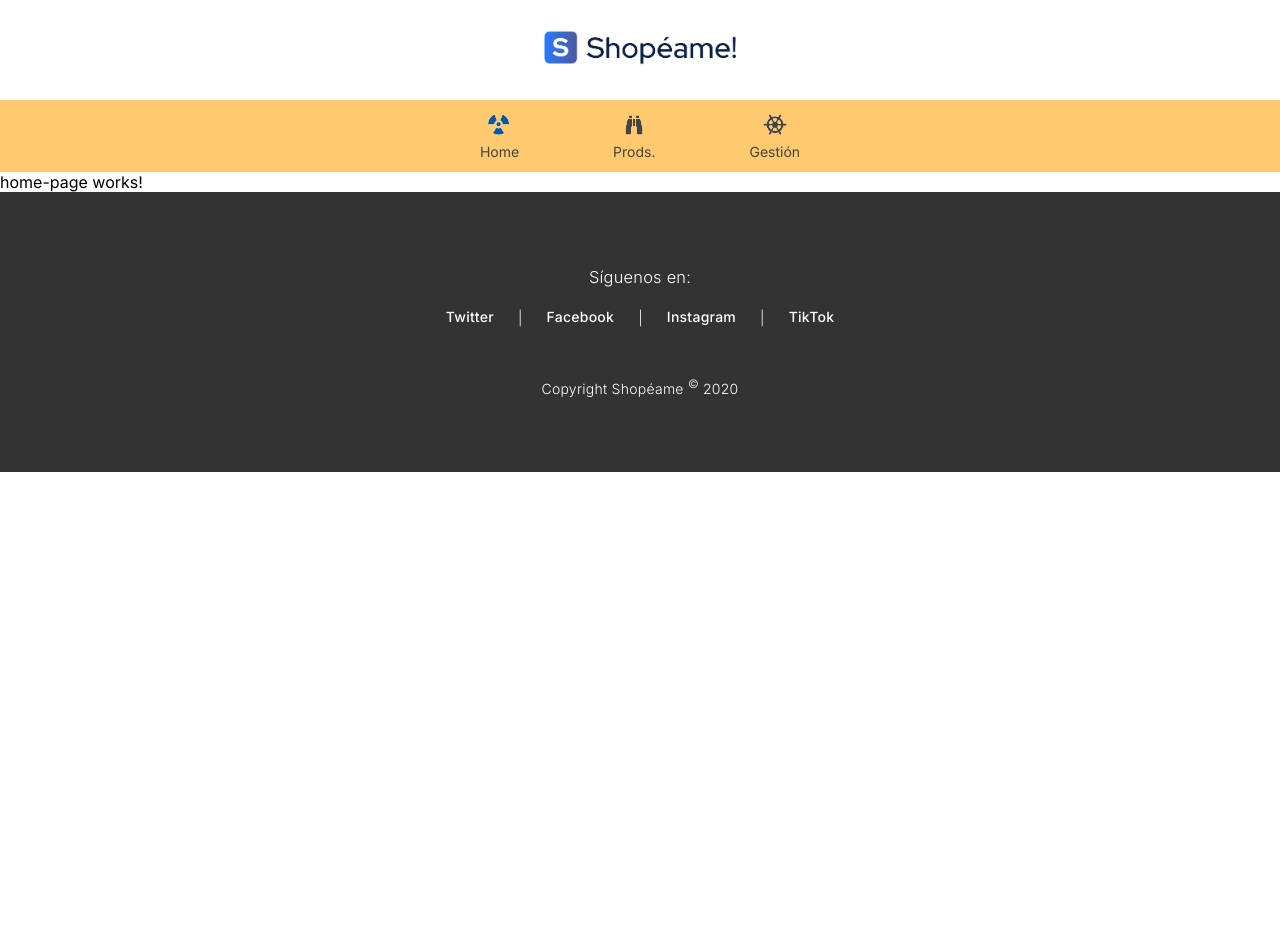
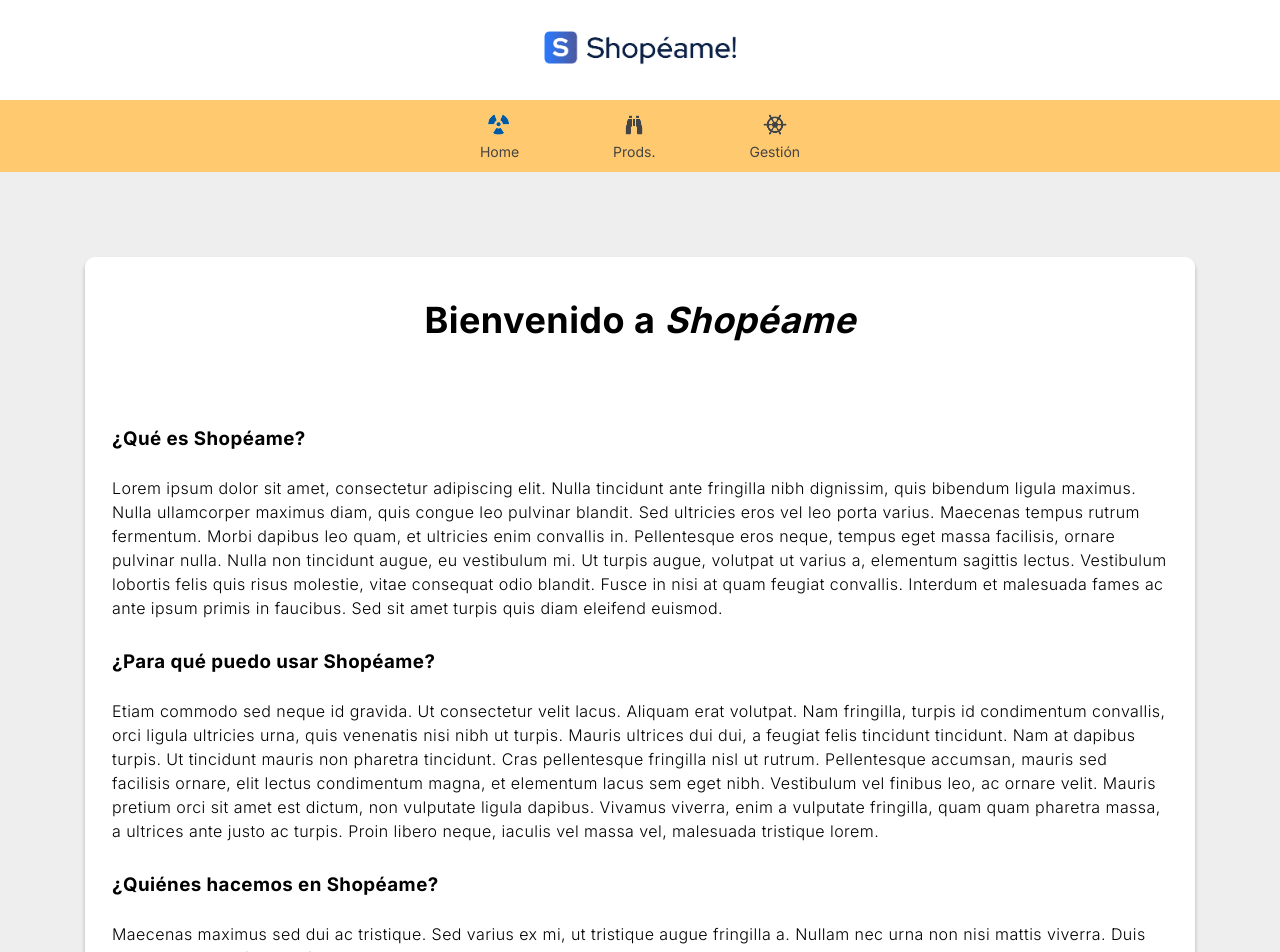
Before and after one commit to Cristelos/shopeame-angular, an Angular app: page / in a window 1280 px wide. Shown: the top 952 px of the page. Before the commit the page ends 800 px from the top, so only its background shows below. Built offline with nearby package versions, Linux system fonts and the light colour scheme.

Commit message:
Styles done, just left print the products

```diff
--- a/src/app/app.component.html
+++ b/src/app/app.component.html
@@ -1,5 +1,4 @@
 <app-header></app-header>
 <app-main></app-main>
 
-
 <app-footer></app-footer>
--- a/src/app/pages/home-page/home-page.component.html
+++ b/src/app/pages/home-page/home-page.component.html
@@ -1 +1,21 @@
-<p>home-page works!</p>
+<div class="home">
+    <div class="home__titulo">
+        <h2>Bienvenido a <em>Shopéame</em></h2>
+    </div>
+    <div class="home__text">
+        <h3 class="home__text-titulo">¿Qué es Shopéame?</h3>
+        <p class="home__text-texto">Lorem ipsum dolor sit amet, consectetur adipiscing elit. Nulla tincidunt ante fringilla nibh dignissim, quis bibendum ligula maximus. Nulla ullamcorper maximus diam, quis congue leo pulvinar blandit. Sed ultricies eros vel leo porta varius. Maecenas tempus rutrum fermentum. Morbi dapibus leo quam, et ultricies enim convallis in. Pellentesque eros neque, tempus eget massa facilisis, ornare pulvinar nulla. Nulla non tincidunt augue, eu vestibulum mi. Ut turpis augue, volutpat ut varius a, elementum sagittis lectus. Vestibulum lobortis felis quis risus molestie, vitae consequat odio blandit. Fusce in nisi at quam feugiat convallis. Interdum et malesuada fames ac ante ipsum primis in faucibus. Sed sit amet turpis quis diam eleifend euismod.</p>
+    </div>
+    <div class="home__text">
+        <h3 class="home__text-titulo">¿Para qué puedo usar Shopéame?</h3>
+        <p class="home__text-texto">Etiam commodo sed neque id gravida. Ut consectetur velit lacus. Aliquam erat volutpat. Nam fringilla, turpis id condimentum convallis, orci ligula ultricies urna, quis venenatis nisi nibh ut turpis. Mauris ultrices dui dui, a feugiat felis tincidunt tincidunt. Nam at dapibus turpis. Ut tincidunt mauris non pharetra tincidunt. Cras pellentesque fringilla nisl ut rutrum. Pellentesque accumsan, mauris sed facilisis ornare, elit lectus condimentum magna, et elementum lacus sem eget nibh. Vestibulum vel finibus leo, ac ornare velit. Mauris pretium orci sit amet est dictum, non vulputate ligula dapibus. Vivamus viverra, enim a vulputate fringilla, quam quam pharetra massa, a ultrices ante justo ac turpis. Proin libero neque, iaculis vel massa vel, malesuada tristique lorem.</p>
+    </div>
+    <div class="home__text">
+        <h3 class="home__text-titulo">¿Quiénes hacemos en Shopéame?</h3>
+        <p class="home__text-texto">Maecenas maximus sed dui ac tristique. Sed varius ex mi, ut tristique augue fringilla a. Nullam nec urna non nisi mattis viverra. Duis eget urna porta, fringilla felis non, consectetur nisl. Maecenas sed tortor ante. Morbi dolor nunc, porttitor at interdum ac, lobortis sed tellus. Quisque vehicula risus nec tempor dapibus. Maecenas sed justo porttitor, varius orci ut, auctor metus. Aliquam nec sapien nisi. Morbi eros purus, bibendum eget ligula et, lacinia ultrices justo. Curabitur massa odio, vulputate sed sem ac, tempor hendrerit felis.</p>
+    </div>
+    <div class="home-text">
+        <h3 class="home__text-titulo">¿Es seguro usar Shopéame?</h3>
+        <p class="home__text-texto">Praesent vitae augue quis enim mollis commodo. Suspendisse potenti. Mauris lacus augue, pharetra nec aliquam pretium, semper ut erat. Donec egestas lorem vel maximus pretium. Aenean dictum condimentum ex id blandit. Morbi blandit quis quam ut blandit. Nulla porttitor facilisis eros at fermentum. Maecenas vulputate facilisis risus. Pellentesque habitant morbi tristique senectus et netus et malesuada fames ac turpis egestas. Ut a condimentum lorem. Pellentesque et sapien nunc.</p>
+    </div>
+</div>
--- a/src/app/pages/home-page/home-page.component.scss
+++ b/src/app/pages/home-page/home-page.component.scss
@@ -0,0 +1,19 @@
+.home{
+    display: flex;
+    flex-direction: column;
+    letter-spacing: 0.0275em;
+    line-height: 150%;
+    &__titulo{
+        font-weight: 700;
+        font-size: 24px;
+        text-align: center;
+        margin-bottom: 65px;
+    }
+    &__text-titulo{
+        margin-top: 30px;
+        margin-bottom: 25px;
+    }
+    &__text-texto{
+        font-weight: 300;
+    }
+}
--- a/src/app/shared/components/main/main.component.html
+++ b/src/app/shared/components/main/main.component.html
@@ -1 +1,6 @@
-<router-outlet></router-outlet>
+
+<div class="main">
+    <div class="main__contenedor">
+        <router-outlet></router-outlet>
+    </div>
+</div>
--- a/src/app/shared/components/main/main.component.scss
+++ b/src/app/shared/components/main/main.component.scss
@@ -0,0 +1,10 @@
+.main{
+    background-color: #EEEEEE;
+    padding: 85px;
+    &__contenedor{
+        background: #FFFFFF;
+        box-shadow: 0px 4px 4px rgba(0, 0, 0, 0.25);
+        border-radius: 10px;
+        padding: 51px 27px;
+    }
+}
```
